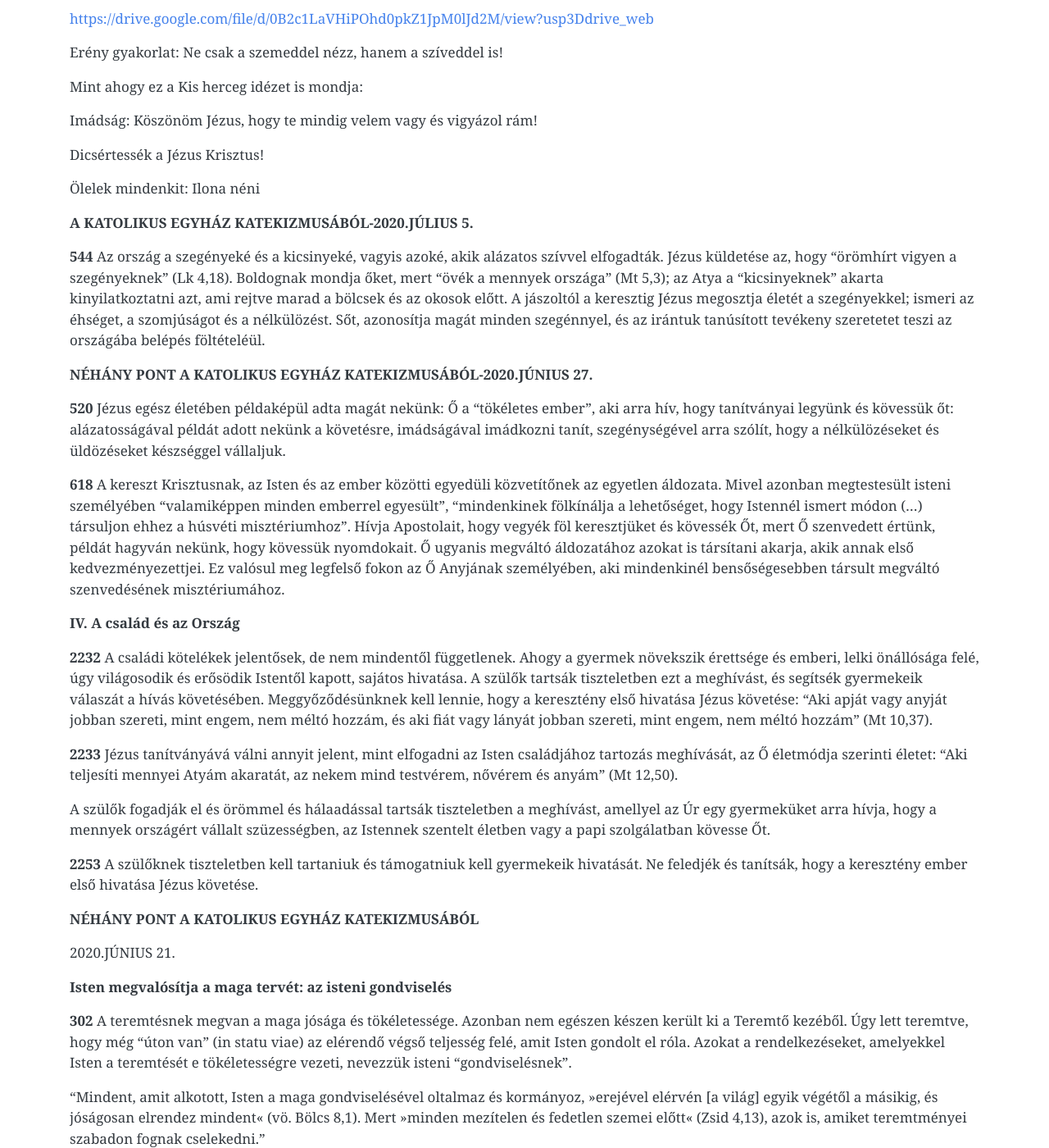
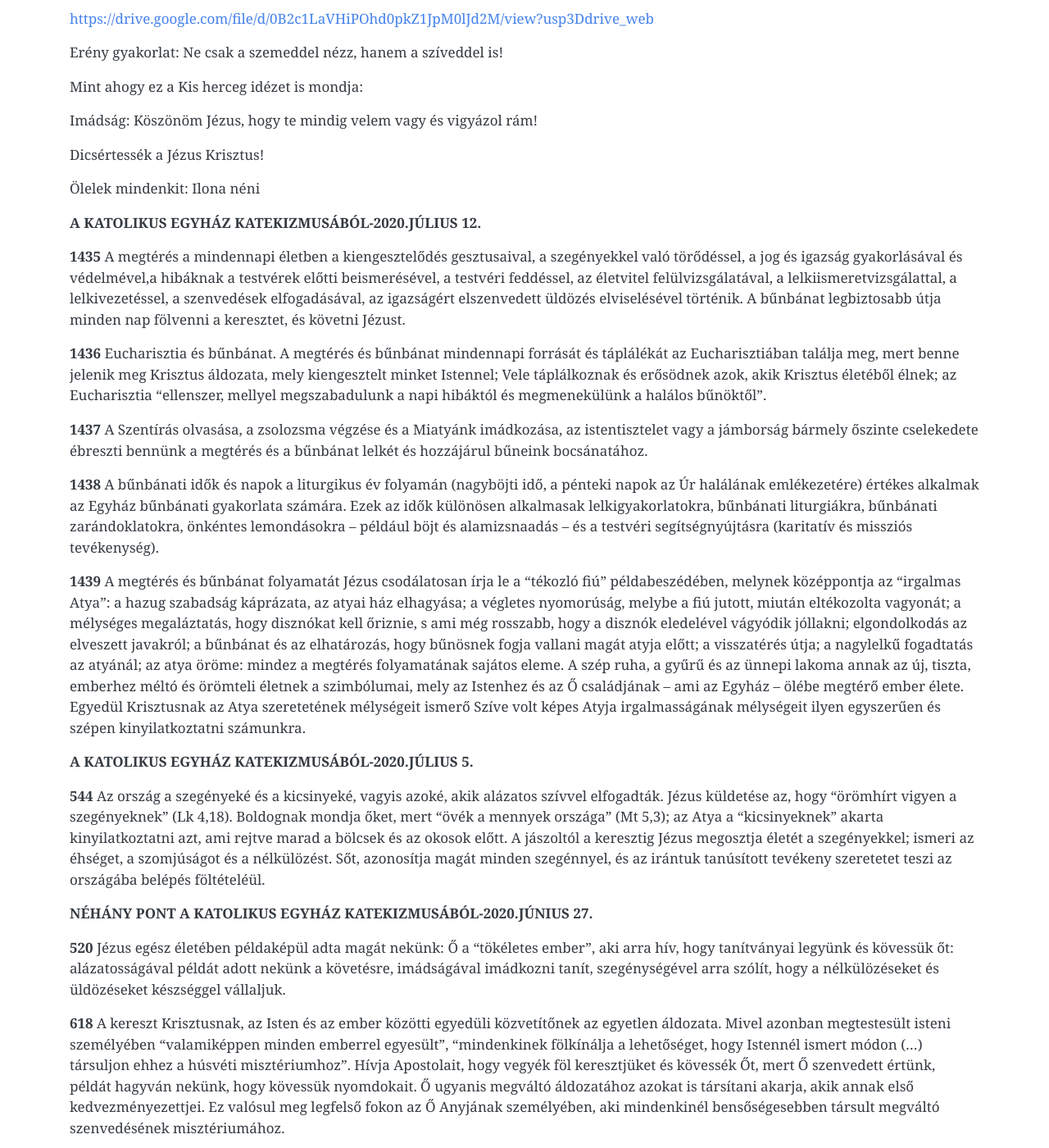
Before and after one commit to pecsi-ferences/pecsi-ferences.github.io, a Jekyll site: the page built from hittan.md, in a window 1280 px wide and 1400 px high, scrolled down 3748 px. Shown: the whole window at 82% size. Built offline with Jekyll 4.4.1, drawn with Linux system fonts in a browser that asks for light colours; nearby versions of some CDN libraries.

Commit message:
Update from Forestry.io Zoltán Dohány updated hittan.md

```diff
--- a/hittan.md
+++ b/hittan.md
@@ -136,6 +136,18 @@ Imádság: Köszönöm Jézus, hogy te mindig velem vagy és vigyázol rám!
 Dicsértessék a Jézus Krisztus!
 
 Ölelek mindenkit: Ilona néni
+
+**A KATOLIKUS EGYHÁZ KATEKIZMUSÁBÓL-2020.JÚLIUS 12.**
+
+**1435** A megtérés a mindennapi életben a kiengesztelődés gesztusaival, a szegényekkel való törődéssel, a jog és igazság gyakorlásával és védelmével,a hibáknak a testvérek előtti beismerésével, a testvéri feddéssel, az életvitel felülvizsgálatával, a lelkiismeretvizsgálattal, a lelkivezetéssel, a szenvedések elfogadásával, az igazságért elszenvedett üldözés elviselésével történik. A bűnbánat legbiztosabb útja minden nap fölvenni a keresztet, és követni Jézust.
+
+**1436** Eucharisztia és bűnbánat. A megtérés és bűnbánat mindennapi forrását és táplálékát az Eucharisztiában találja meg, mert benne jelenik meg Krisztus áldozata, mely kiengesztelt minket Istennel; Vele táplálkoznak és erősödnek azok, akik Krisztus életéből élnek; az Eucharisztia "ellenszer, mellyel megszabadulunk a napi hibáktól és megmenekülünk a halálos bűnöktől".
+
+**1437** A Szentírás olvasása, a zsolozsma végzése és a Miatyánk imádkozása, az istentisztelet vagy a jámborság bármely őszinte cselekedete ébreszti bennünk a megtérés és a bűnbánat lelkét és hozzájárul bűneink bocsánatához.
+
+**1438** A bűnbánati idők és napok a liturgikus év folyamán (nagyböjti idő, a pénteki napok az Úr halálának emlékezetére) értékes alkalmak az Egyház bűnbánati gyakorlata számára. Ezek az idők különösen alkalmasak lelkigyakorlatokra, bűnbánati liturgiákra, bűnbánati zarándoklatokra, önkéntes lemondásokra -- például böjt és alamizsnaadás -- és a testvéri segítségnyújtásra (karitatív és missziós tevékenység).
+
+**1439** A megtérés és bűnbánat folyamatát Jézus csodálatosan írja le a "tékozló fiú" példabeszédében, melynek középpontja az "irgalmas Atya": a hazug szabadság káprázata, az atyai ház elhagyása; a végletes nyomorúság, melybe a fiú jutott, miután eltékozolta vagyonát; a mélységes megaláztatás, hogy disznókat kell őriznie, s ami még rosszabb, hogy a disznók eledelével vágyódik jóllakni; elgondolkodás az elveszett javakról; a bűnbánat és az elhatározás, hogy bűnösnek fogja vallani magát atyja előtt; a visszatérés útja; a nagylelkű fogadtatás az atyánál; az atya öröme: mindez a megtérés folyamatának sajátos eleme. A szép ruha, a gyűrű és az ünnepi lakoma annak az új, tiszta, emberhez méltó és örömteli életnek a szimbólumai, mely az Istenhez és az Ő családjának -- ami az Egyház -- ölébe megtérő ember élete. Egyedül Krisztusnak az Atya szeretetének mélységeit ismerő Szíve volt képes Atyja irgalmasságának mélységeit ilyen egyszerűen és szépen kinyilatkoztatni számunkra.
 
 **A KATOLIKUS EGYHÁZ KATEKIZMUSÁBÓL-2020.JÚLIUS 5.**
 
```
